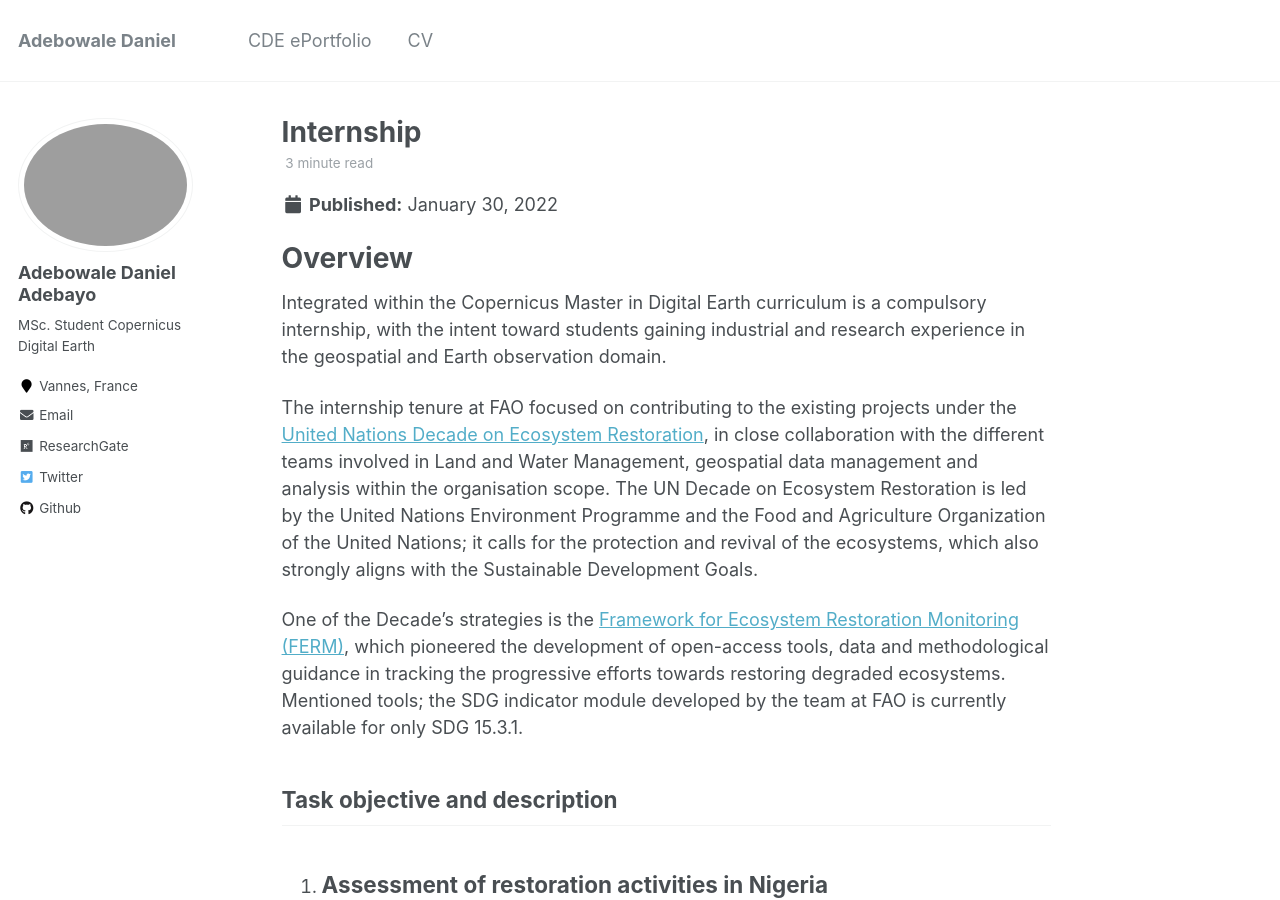
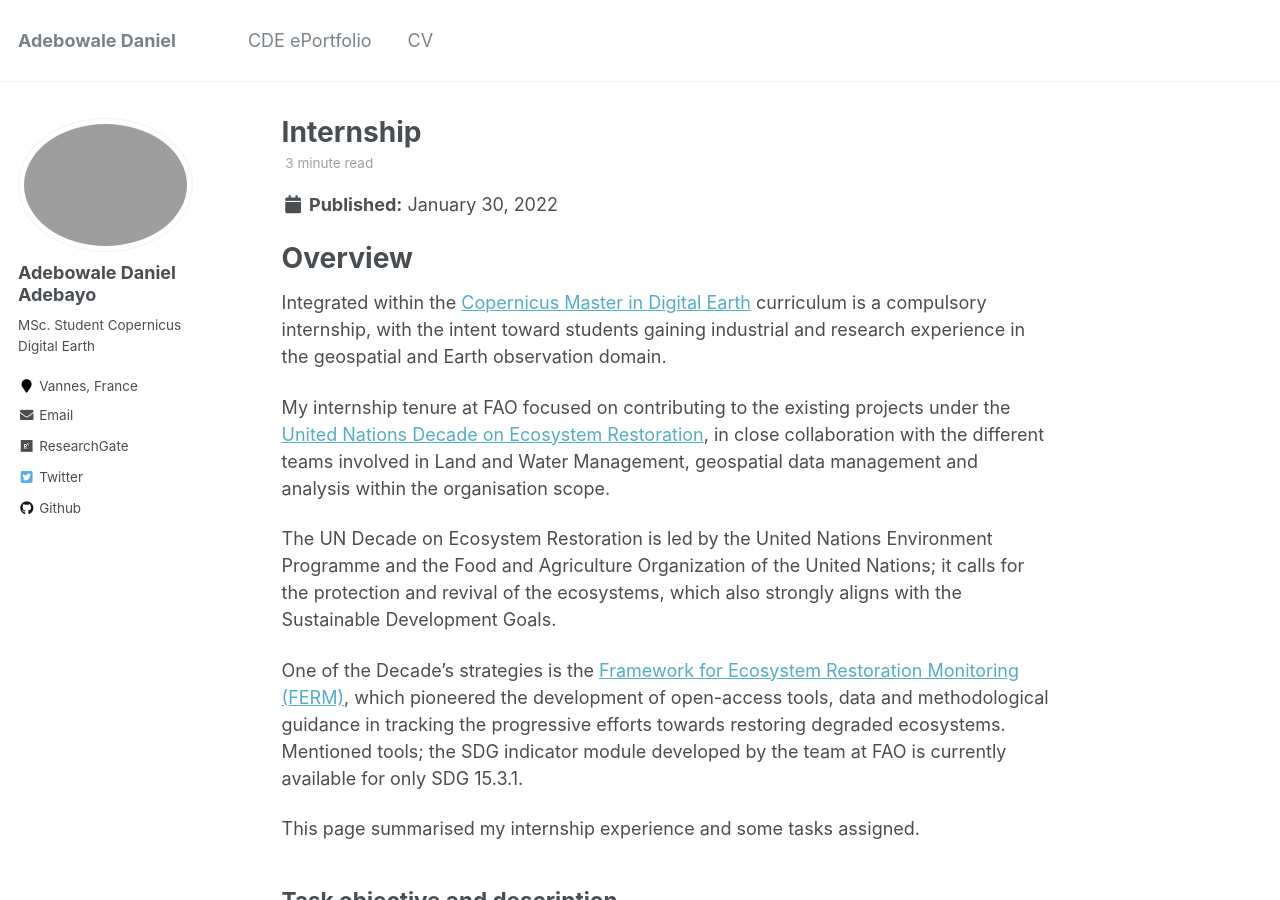
Before and after one commit to adebowaledaniel/adebowaledaniel.github.io, a Jekyll site: the page built from _posts/2022-01-30-Internship.md, in a window 1280 px wide and 900 px high. Built offline with Jekyll 4.4.1, drawn with Linux system fonts in a browser that asks for light colours; some of the changed text lies outside the part shown.

Commit message:
report updated

```diff
--- a/_posts/2022-01-30-Internship.md
+++ b/_posts/2022-01-30-Internship.md
@@ -11,13 +11,15 @@
 Overview
 ======
 
-Integrated within the Copernicus Master in Digital Earth curriculum is a compulsory internship, with the intent toward students gaining industrial and research experience in the geospatial and Earth observation domain.
+Integrated within the [Copernicus Master in Digital Earth](https://www.master-cde.eu/) curriculum is a compulsory internship, with the intent toward students gaining industrial and research experience in the geospatial and Earth observation domain.
 
-The internship tenure at FAO focused on contributing to the existing projects under the [United Nations Decade on Ecosystem Restoration](https://www.decadeonrestoration.org/), in close collaboration with the different teams involved in Land and Water Management, geospatial data management and analysis within the organisation scope.
+My internship tenure at FAO focused on contributing to the existing projects under the [United Nations Decade on Ecosystem Restoration](https://www.decadeonrestoration.org/), in close collaboration with the different teams involved in Land and Water Management, geospatial data management and analysis within the organisation scope.
+
 The UN Decade on Ecosystem Restoration is led by the United Nations Environment Programme and the Food and Agriculture Organization of the United Nations; it calls for the protection and revival of the ecosystems, which also strongly aligns with the Sustainable Development Goals.
 
 One of the Decade's strategies is the [Framework for Ecosystem Restoration Monitoring (FERM)](https://www.fao.org/national-forest-monitoring/ferm/en/#:~:text=As%20outlined%20in%20the%20Decade's,countries%2C%20under%20one%20common%20umbrella%2C), which pioneered the development of open-access tools, data and methodological guidance in tracking the progressive efforts towards restoring degraded ecosystems. Mentioned tools; the SDG indicator module developed by the team at FAO is currently available for only SDG 15.3.1.
 
+This page summarised my internship experience and some tasks assigned.
 
 Task objective and description
 ---
```
Also changed, not shown: other parts of _posts/2022-01-30-Internship.md (+1 -1 lines), images/Internship.png (deleted), images/Internship.png.png (added).
